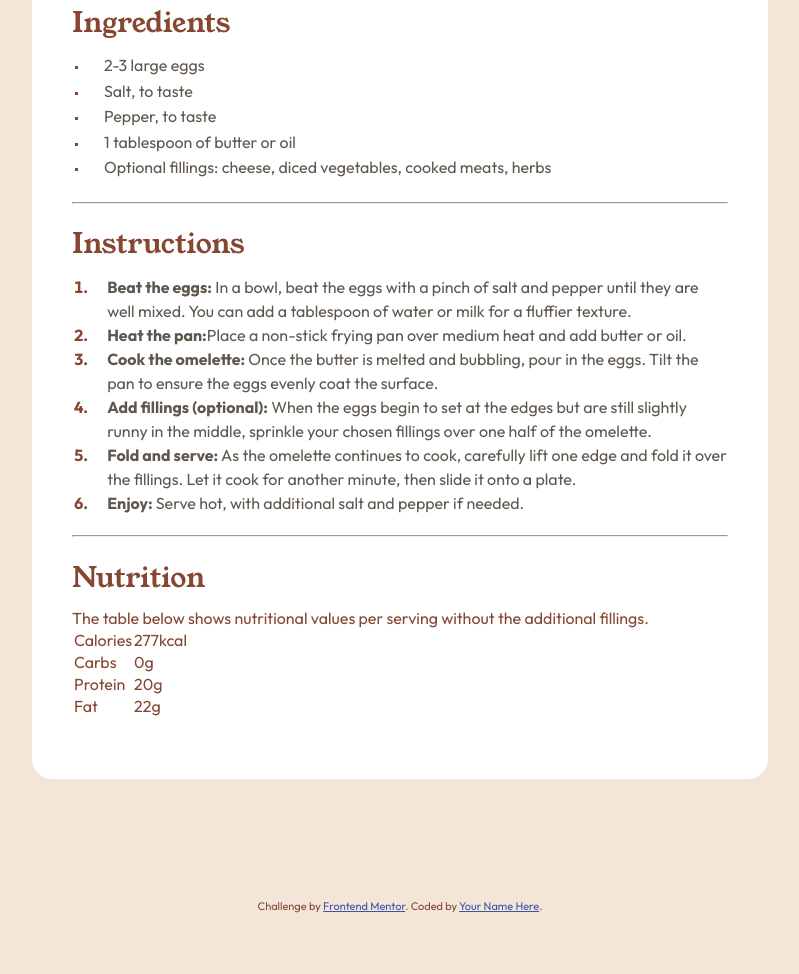
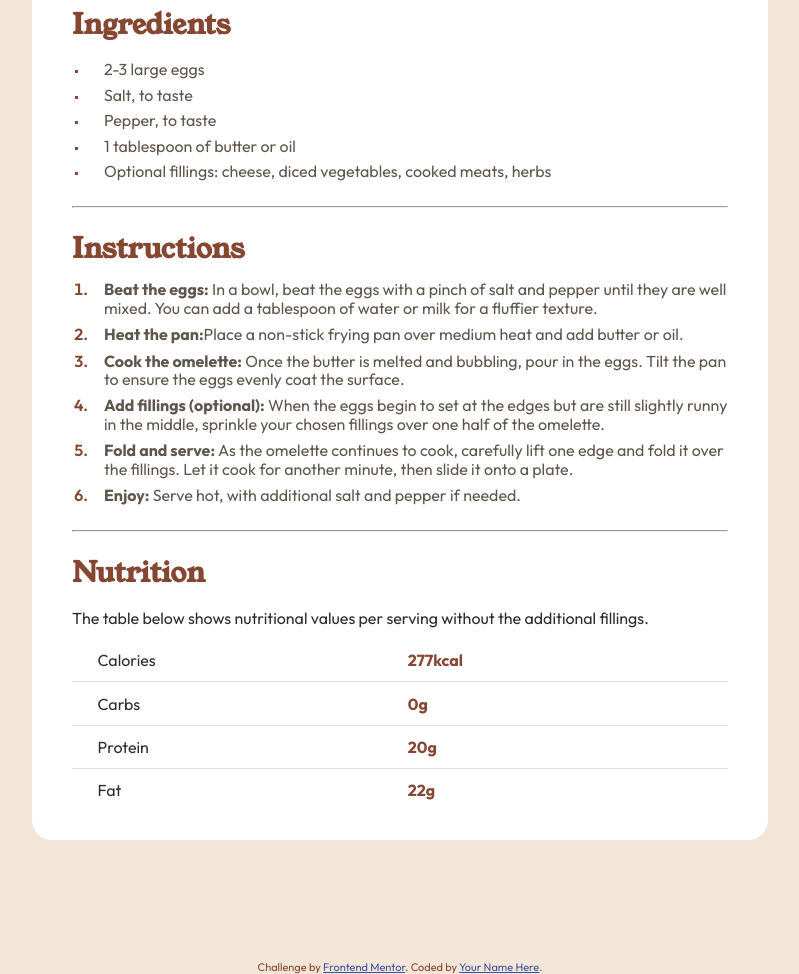
Before and after one commit to cai360/frontend-mentor, a plain HTML site: page recipe-page-main/index.html in a window 1280 px wide. Shown: the part 784-1758 px from the top of the page, without its empty margins (240-1039 px from the left). Before the commit the page ends 1697 px from the top, so only its background shows below. Drawn offline with Linux system fonts and the light colour scheme.

Commit message:
added RWD and padding-margin modified

```diff
--- a/recipe-page-main/index.html
+++ b/recipe-page-main/index.html
@@ -35,7 +35,7 @@
     </section>
 
     <section>
-      <div class="Ingredients">
+      <div class="ingredients">
         <h2>Ingredients</h2>
           <ul>
               <li>2-3 large eggs</li>
@@ -49,7 +49,7 @@
 
     <hr>
     <section>
-      <div class="Instructions">
+      <div class="instructions">
         <h2>Instructions</h2>
 
         <ol>
@@ -74,25 +74,25 @@
     <hr>
 
     <section>
-    <div>
+    <div class="nutrition">
       <h2>Nutrition</h2>
       <p>The table below shows nutritional values per serving without the additional fillings.</p>
       <table>
         <tr>
-          <td>Calories</td>
-          <td>277kcal</td>
+          <td class="first-col">Calories</td>
+          <td class="second-col">277kcal</td>
         </tr>
         <tr>
-          <td>Carbs</td>
-          <td>0g</td>
+          <td class="first-col">Carbs</td>
+          <td class="second-col">0g</td>
         </tr>
         <tr>
-          <td>Protein</td>
-          <td>20g</td>
+          <td class="first-col">Protein</td>
+          <td class="second-col">20g</td>
         </tr>
         <tr>
-          <td>Fat</td>
-          <td>22g</td>
+          <td class="first-col">Fat</td>
+          <td class="second-col">22g</td>
         </tr>
       </table>
     </div>
--- a/recipe-page-main/style.css
+++ b/recipe-page-main/style.css
@@ -1,6 +1,5 @@
  @import url('https://fonts.googleapis.com/css2?family=Outfit:wght@400;600;700&display=swap');
 @import url('https://fonts.googleapis.com/css2?family=Young+Serif&display=swap');
-
 
 *,
 *::before,
@@ -40,15 +39,15 @@
     background-color: var(--Stone100);
     font-family: 'Outfit', sans-serif;
     color: var(--Brown800);
-     font-size: 16px;
+    font-size: 16px;
   }
+
 
   .content-container {
     background-color: var(--White);
     border-radius: 20px;
     max-width: 736px;
     padding: 40px;
-    box-sizing: border-box;
     margin: 120px auto;
   }
 
@@ -67,11 +66,11 @@
 
   h1, h2, h3 {
   font-family: 'Young Serif', serif;
-  font-weight: 100;
-  margin-bottom: 0.7rem;
+  margin-bottom: 0.8rem;
   }
 
   h2 {
+    color: var(--Brown800);
     font-size: 28px;
   }
 
@@ -91,15 +90,14 @@
   }
 
   .preparation-time{
-    max-height: 180px;
     border-radius: 12px;
     padding: 1.15rem 1.35rem;
     background-color: hsl(330, 100%, 98%);
   }
 
   .preparation-time h3{
-    font-family: 'outfit';
-    margin-bottom: 0.5rem;
+    margin-bottom: 0.55rem;
+    font-family: 'Outfit';
     color: var(--Rose800);
     font-weight: 600;
     font-size: 20px;
@@ -112,8 +110,11 @@
     padding-left: 1rem;
   }
 
-  li{
+  li {
+    color: var(--Stone600);
+  }
 
+  ul li{
     color: var(--Stone600);
     line-height: 1.6rem;
     padding-left: 1rem;
@@ -132,7 +133,7 @@
     margin-bottom: 1.3rem;
   }
 
-  .Ingredients ul li::marker {
+  .ingredients ul li::marker {
     color: var(--Brown800);
   }
 
@@ -142,10 +143,84 @@
   }
 
   ol li{
-    line-height: 1.5rem;
+    padding-left: 0.8rem;
+    margin-bottom: 0.5rem;
+    line-height: 1.15rem;
   }
 
-  .Instructions ol li::marker{
+  .instructions ol li::marker{
     color: var(--Brown800);
-    font-weight: 700;
+    font-weight: 600;
   }
+
+  .instructions {
+    margin-bottom: 1.6rem;
+  }
+
+
+.nutrition {
+  color: var(--Stone900);
+}
+
+.nutrition h2{
+  margin-bottom: 1rem;
+}
+
+
+.nutrition p{
+  margin-bottom: 0.7rem;
+}
+
+table{
+  width: 100%;
+  border-collapse: collapse;
+}
+
+table td{
+  border-bottom: 1px solid var(--Stone150);
+  padding: 0.7rem;
+}
+
+.first-col{
+  padding-left: 1.6rem;
+
+}
+
+.second-col {
+  padding-right: 1.9rem;
+  color: var(--Brown800);
+  font-weight: 700;
+}
+
+.nutrition table tr:last-child td {
+  border-bottom: none;
+  padding-bottom: 0;
+}
+
+.content-container > section:last-child {
+  margin-bottom:  0;
+}
+
+@media (max-width: 767px) {
+
+  .content-container {
+    border-radius: 0;
+    width: 100%;
+    padding: 40px 32px;
+    margin: 0;
+  }
+
+  .img-container {
+    position: relative;
+    margin-top: -30px;
+    left: 50%;
+    width: 100vw;
+    margin-left: -50vw;
+  }
+
+
+  .title h1 {
+    font-size: 1.8rem;
+    line-height: 1.1;
+  }
+}
```
Also changed, not shown: 1 other file.
